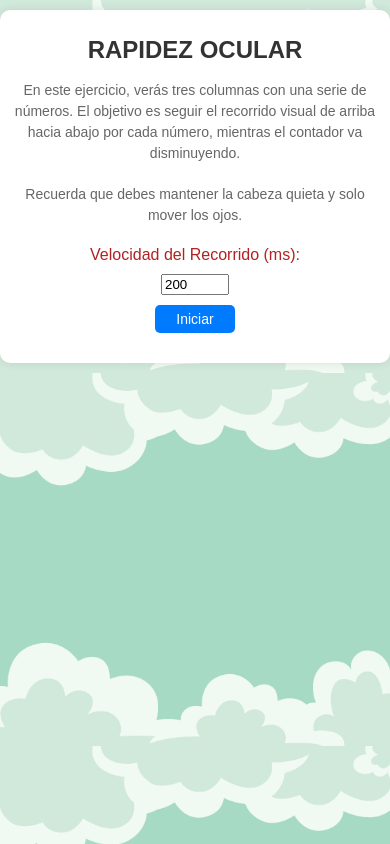
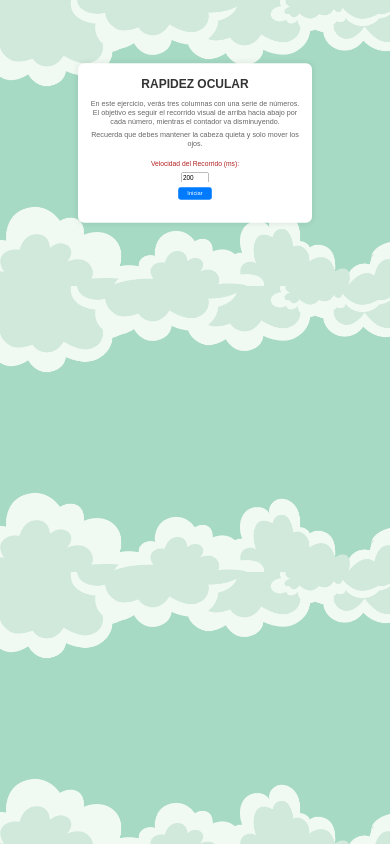
Before and after one commit to BreidysG/Ejercicio7LR, a plain HTML site: page index.html in a window 390 px wide. Drawn offline with Linux system fonts and the light colour scheme.

Commit message:
Se arregó el bug

```diff
--- a/index.html
+++ b/index.html
@@ -8,7 +8,7 @@
 </head>
 <body>
     <div class="container">
-        <h1>RAPIDEZ OCULAR</h1>
+        <h1 id="title">RAPIDEZ OCULAR</h1>
         <p class="instruction">En este ejercicio, verás tres columnas con una serie de números. El objetivo es seguir el recorrido visual de arriba hacia abajo por cada número, mientras el contador va disminuyendo.</p>
         <p class="instruction">Recuerda que debes mantener la cabeza quieta y solo mover los ojos.</p>
         <div id="containerInputButton" class="container-input-button">
--- a/script.js
+++ b/script.js
@@ -19,6 +19,7 @@ function startExercise() {
     // Ocultar botón de inicio
     document.getElementById('startButton').style.display = 'none';
     document.getElementById('containerInputButton').style.display = 'none';
+    document.getElementById("title").classList.add("hidden");
     columnshtml.classList.remove("hidden");
 
     columnshtml.style.display = "flex";
--- a/styles.css
+++ b/styles.css
@@ -2,7 +2,6 @@ body {
     font-family: Arial, sans-serif;
     margin: 0;
     padding: 0;
-    background-color: #f5f5f5;
     background-image: url(1.png);
     background-size: cover;
 }
@@ -41,7 +40,6 @@ h1 {
 
 p {
     color: #666;
-    margin-bottom: 20px;
     line-height: 1.5;
 }
 
@@ -72,7 +70,6 @@ button:hover {
 .column {
     width: 33.33%;
     border: 1px solid #ccc;
-    padding: 20px;
     margin: 10px;
     background-color: #f9f9f9;
 }
@@ -100,41 +97,58 @@ button:hover {
     }
 }
 
-/* Para dispositivos móviles */
+/* Media queries para dispositivos móviles */
 @media (max-width: 480px) {
+    body {
+        text-align: center;
+    }
+
     .container {
         max-width: 100%;
         padding: 10px;
         margin: 10px auto;
+        transform: scale(0.6); /* Hace más pequeña toda la sección */
     }
 
     h1 {
-        font-size: 24px;
+        font-size: 20px; /* Tamaño reducido para el título */
     }
 
     p {
-        font-size: 14px;
+        font-size: 12px; /* Tamaño reducido para los párrafos */
+        line-height: 1.3;
+        margin: 5px;
     }
 
     #timer {
-        font-size: 18px;
+        font-size: 16px; /* Tamaño reducido para el temporizador */
     }
 
     .column {
         width: 100%; /* Columnas ocupan todo el ancho en móviles */
+        margin: 5px auto; /* Centrado y espaciado */
+    }
+
+    .container-input-button {
+        transform: scale(0.8); /* Reducir todo el formulario */
+        margin-top: 10px;
+    }
+
+    .container-input-button label {
+        font-size: 14px;
     }
 
     .container-input-button input {
-        width: 60px;
+        width: 50px;
     }
 
     .container-input-button button {
-        width: 80px;
-        font-size: 14px;
+        width: 70px;
+        font-size: 12px;
     }
 
     button {
         padding: 6px 12px;
-        font-size: 14px;
+        font-size: 12px;
     }
 }
```
